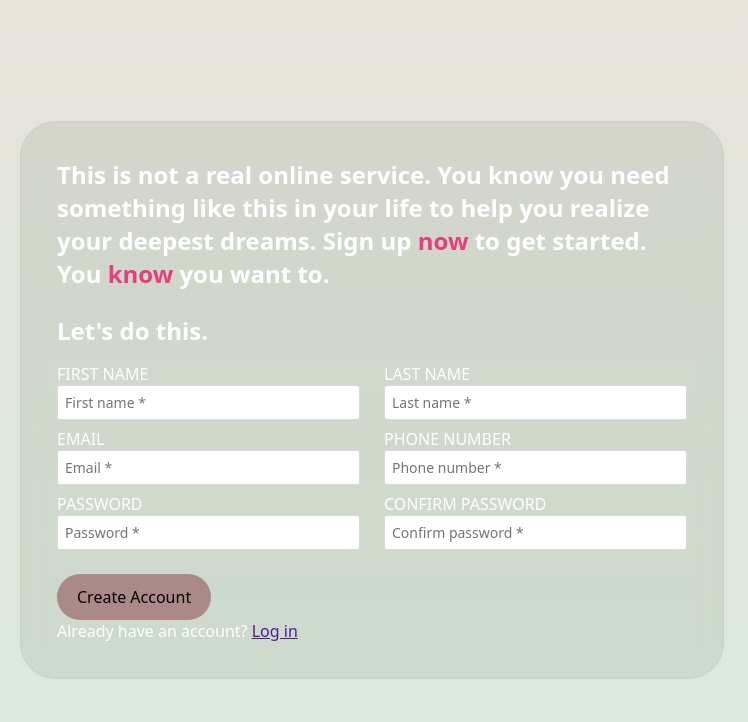
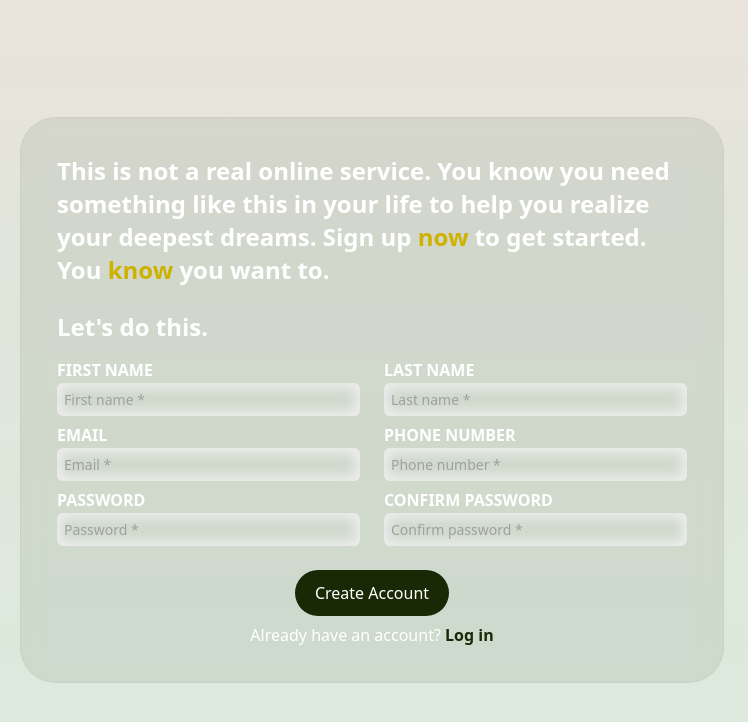
Before and after one commit to AntoineLavacquery/sign-up-form, a plain HTML site: page index.html in a window 1280 px wide. Shown: the full height of the page, 532-1280 px from the left. Drawn offline with Linux system fonts and the light colour scheme.

Commit message:
Add base styling of forms

```diff
--- a/index.html
+++ b/index.html
@@ -9,7 +9,7 @@
     <body>
         <div class="left">
             <h1>cub·ic</h1>
-            <img src="img/cube_2.ai.png" alt="logo">
+            <img src="img/cube.ai.png" alt="logo">
         </div>
         <div class="right">
             <div class="panel">
--- a/styles.css
+++ b/styles.css
@@ -1,3 +1,11 @@
+:root {
+    --interactive-color: rgb(26, 41, 5);
+    --hovering-color: rgb(106, 114, 94);
+    /* --accent-color: rgb(225, 65, 129); */
+    /* --accent-color: rgb(87, 76, 7); */
+    --accent-color: rgb(205, 178, 0);
+}
+
 body {
     font-family: system-ui, -apple-system, BlinkMacSystemFont, "Segoe UI",
         Roboto, Oxygen, Ubuntu, Cantarell, "Open Sans", "Helvetica Neue",
@@ -65,11 +73,46 @@ img {
 input {
     flex: 1;
     font-family: inherit;
-    background-color: #ffffff;
-    border: 1px solid #d6d9dc;
-    border-radius: 3px;
+    background-color: #f16a6a00;
+    border: 0px solid #ffffff00;
+    border-radius: 6px;
     padding: 7px;
     font-size: 14px;
+    font-weight: 500;
+    color: #444444;
+
+    /* -webkit-box-shadow: inset 0 -5px 15px 5px #eeeeee;
+    -moz-box-shadow: inset 0 -5px 15px 5px #eeeeee;
+    box-shadow: inset 0 -5px 15px 5px #eeeeee; */
+
+    -webkit-box-shadow: inset 0 0px 12px 5px #eeeeee;
+    -moz-box-shadow: inset 0 0px 12px 5px #eeeeee;
+    box-shadow: inset 0 0px 12px 5px #eeeeee;
+}
+
+input::placeholder {
+    color: rgb(160, 160, 160);
+}
+
+input:focus {
+    outline: none;
+    -webkit-box-shadow: inset 0 0 20px 10px #eeeeee;
+    -moz-box-shadow: inset 0 0 20px 10px #eeeeee;
+    box-shadow: inset 0 0 20px 10px #eeeeee;
+}
+
+/* Lorsque l'input est valide */
+/* input:valid {
+    color: #377e39;
+} */
+
+input:invalid:not(:focus) {
+    color: rgb(170, 60, 0);
+}
+
+/* Lorsque l'input est vide */
+input:placeholder-shown {
+    border-bottom-color: #ffffff; /* Blanc */
 }
 
 .whole-input {
@@ -92,12 +135,13 @@ input {
 .foot {
     display: flex;
     flex-direction: column;
-    align-items: flex-start;
+    align-items: center;
+    gap: 8px;
 }
 
 em {
     font-style: normal;
-    color: rgb(225, 65, 129);
+    color: var(--accent-color);
     filter: blur(0);
 }
 
@@ -106,9 +150,15 @@ button {
     padding: 12px 20px;
     border: none;
     font-family: inherit;
+    color: inherit;
     font-size: 16px;
-    background-color: rgb(171, 137, 137);
+    font-weight: 500;
+    background-color: var(--interactive-color);
+}
 
+button:hover {
+    /* color: var(--accent-color); */
+    background-color: var(--hovering-color);
 }
 
 .middle {
@@ -122,3 +172,19 @@ button {
     flex-direction: column;
     gap: 8px;
 }
+
+label {
+    font-weight: bold;
+    margin-bottom: 2px;
+}
+
+a {
+    text-decoration: none;
+    font-weight: bold;
+    /* color: var(--accent-color); */
+    color: var(--interactive-color);
+}
+
+a:hover {
+    color: var(--hovering-color);
+}
```
Also changed, not shown: img/2237216.png (deleted), img/971 copie.png (deleted), img/971.png (deleted), img/cube copie.ai.png (deleted), img/cube.ai.png, img/cube_2.ai.png (deleted), img/triangle.png (deleted), 1 other file.
